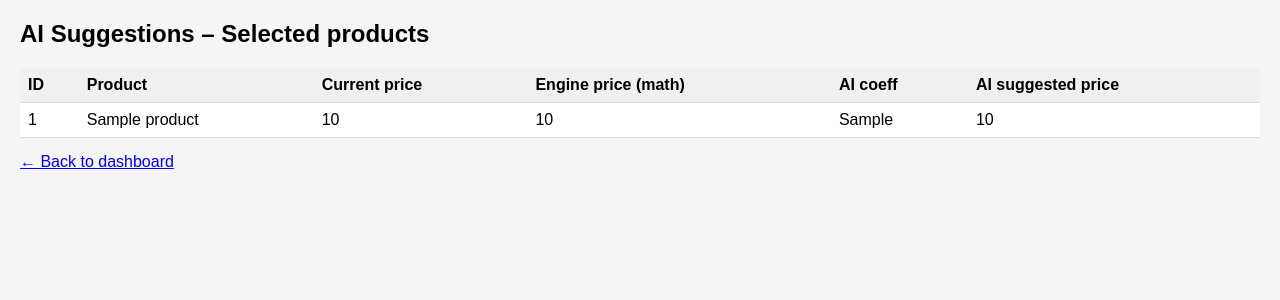
After one commit to Lowgam/dynamic_pricing_app, a FastAPI app: template app/templates/ai_suggestions.html in a window 1280 px wide. The commit adds this page. Shown: the top 300 px of the page. Run offline with FastAPI, Linux system fonts and the light colour scheme; the template is opened without the code that fills it: most values are stand-ins (such as "Sample title", 1, 10 or a date in 2020).

Commit message:
5 dicembre 2025 (4 dicembre 2025) - UI connected with DB and pipelines
- Ai suggestion button added
- Redirect from dashboard to ai suggestion added
- Creation ai-suggestion and template
- Creation complex scripts
- Calculation with products from db implemented
- Log system added

```diff
--- a/app/services/feature_builder.py
+++ b/app/services/feature_builder.py
@@ -1,9 +1,8 @@
 # Module : feature_builder.py
 # Purpose : Extract and prepare necessary features for ai_engine
 
-from datetime import date
 from typing import Dict, Any
-from app.services.date_utils import days_to_expiry
+from app.utils.date_utils import days_to_expiry
 
 # ---------------------------------------------------
 # Fx: Build the features for AI
--- a/app/services/pricing_ai_pipeline.py
+++ b/app/services/pricing_ai_pipeline.py
@@ -49,7 +49,7 @@ def simulate_new_prices_with_ai(products: List[Dict]) -> List[Dict]:
             "sku": p.get("sku"),
             "name": p.get("name") or p.get("title"),
             "category": p.get("category"),
-            "base_price": p.get("base_price"),
+            "base_price": p.get("price"),
             "cost_price": p.get("cost_price"),
             "engined_price": engined_price,
             "ai_coefficient": ai_coeff,
--- /dev/null
+++ b/app/templates/ai_suggestions.html
@@ -0,0 +1,107 @@
+<!DOCTYPE html>
+<html lang="en">
+<head>
+    <meta charset="UTF-8">
+    <title>AI Suggestions</title>
+    <style>
+        body {
+            font-family: Arial, sans-serif;
+            margin: 20px;
+            background-color: #f5f5f5;
+        }
+
+        h2 {
+            margin-bottom: 20px;
+        }
+
+        table {
+            width: 100%;
+            border-collapse: collapse;
+            background-color: #ffffff;
+        }
+
+        th, td {
+            border-bottom: 1px solid #ddd;
+            padding: 8px;
+            text-align: left;
+        }
+
+        th {
+            background-color: #f0f0f0;
+        }
+
+        .back-link {
+            margin-top: 15px;
+            display: inline-block;
+        }
+    </style>
+</head>
+<body>
+
+<h2>AI Suggestions – Selected products</h2>
+
+<table>
+    <thead>
+        <tr>
+            <th>ID</th>
+            <th>Product</th>
+            <th>Current price</th>
+            <th>Engine price (math)</th>
+            <th>AI coeff</th>
+            <th>AI suggested price</th>
+        </tr>
+    </thead>
+    <tbody>
+    {% for p in products %}
+    <tr>
+        <!-- Product ID -->
+        <td>{{ p.id }}</td>
+
+        <!-- Product Name -->
+        <td>{{ p.name }}</td>
+
+        <!-- Current price -->
+        <td>
+            {% if p.base_price is not none %}
+                {{ p.base_price }}
+            {% else %}
+                -
+            {% endif %}
+        </td>
+
+        <!-- Engine price -->
+        <td>
+            {% if p.engined_price is not none %}
+                {{ p.engined_price }}
+            {% else %}
+                -
+            {% endif %}
+        </td>
+
+        <!-- AI coeff -->
+        <td>
+            {% if p.ai_coefficient is not none %}
+                {{ p.ai_coefficient }}
+            {% else %}
+                -
+            {% endif %}
+        </td>
+
+        <!-- AI suggested price (final_price) -->
+        <td>
+            {% if p.final_price is not none %}
+                {{ p.final_price }}
+            {% else %}
+                -
+            {% endif %}
+        </td>
+    </tr>
+    {% endfor %}
+</tbody>
+
+</table>
+
+<a class="back-link" href="/dashboard">← Back to dashboard</a>
+
+</body>
+</html>
```
Also changed, not shown: app/database/queries.py (+40 -1 lines), app/routes/dashboard.py (+46 -0 lines), app/services/pricing_engine.py (+2 -12 lines), app/templates/dashboard.html (+50 -0 lines), app/utils/logger.py (added, +28 -0 lines), app/utils/__init__.py (added), app/utils/date_utils.py (renamed from app/services/date_utils.py).
